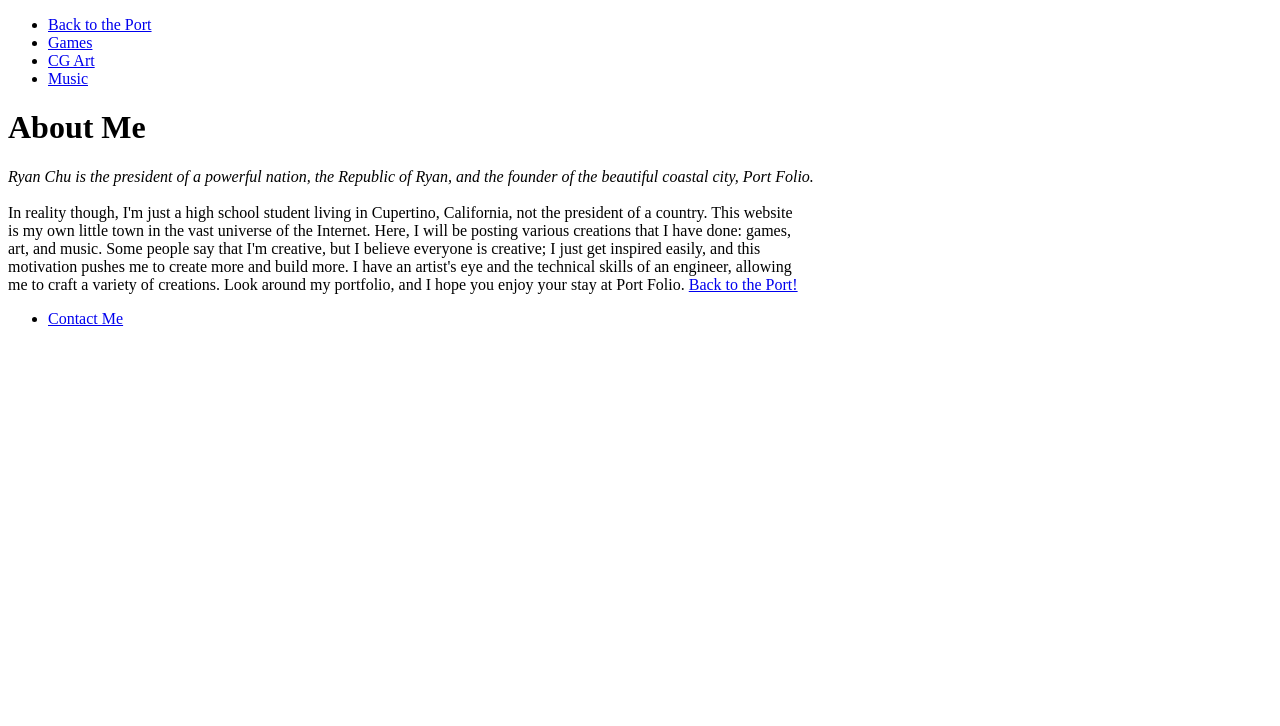
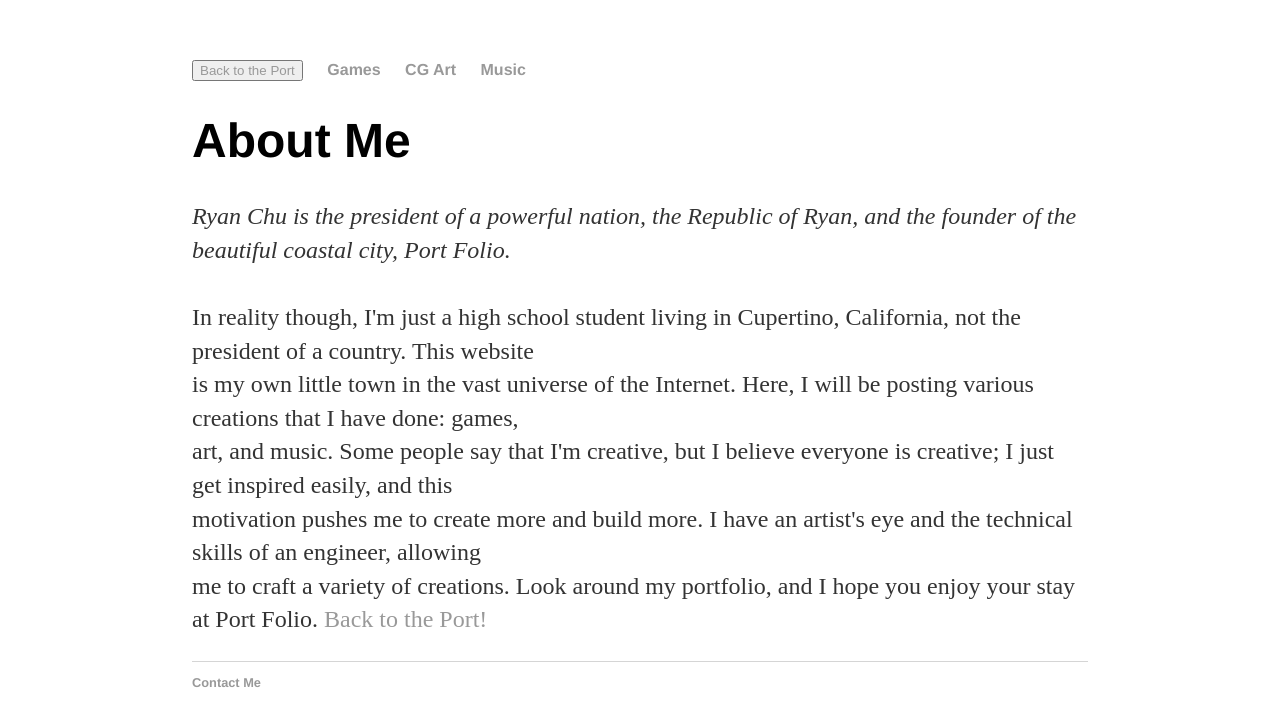
Before and after one commit to ChuRyan/about, a plain HTML site: page index.html in a window 1280 px wide. Drawn offline with Linux system fonts and the light colour scheme.

Commit message:
Update index.html

```diff
--- a/index.html
+++ b/index.html
@@ -2,11 +2,12 @@
 <html>
 	<head>
 		<title>About</title>
+		<link rel="stylesheet" type="text/css" href="/css/main.css">
 	</head>
 	<body>
 		<nav>
     		<ul>
-        		<li><a href="/">Back to the Port</a></li>
+        		<li><button type="button"><a href="/">Back to the Port</a></button></li>
 	        	<li><a href="/games">Games</a></li>
         		<li><a href="/cg">CG Art</a></li>
         		<li><a href="/music">Music</a></li>
```
